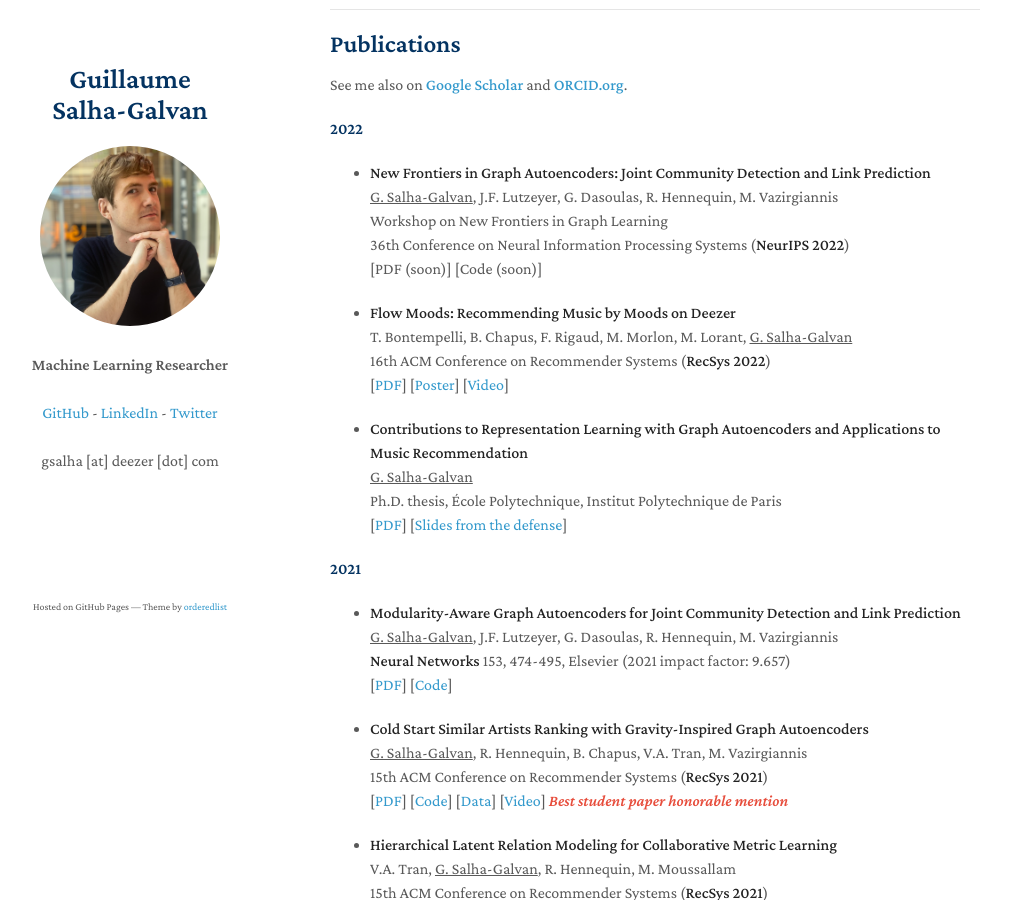
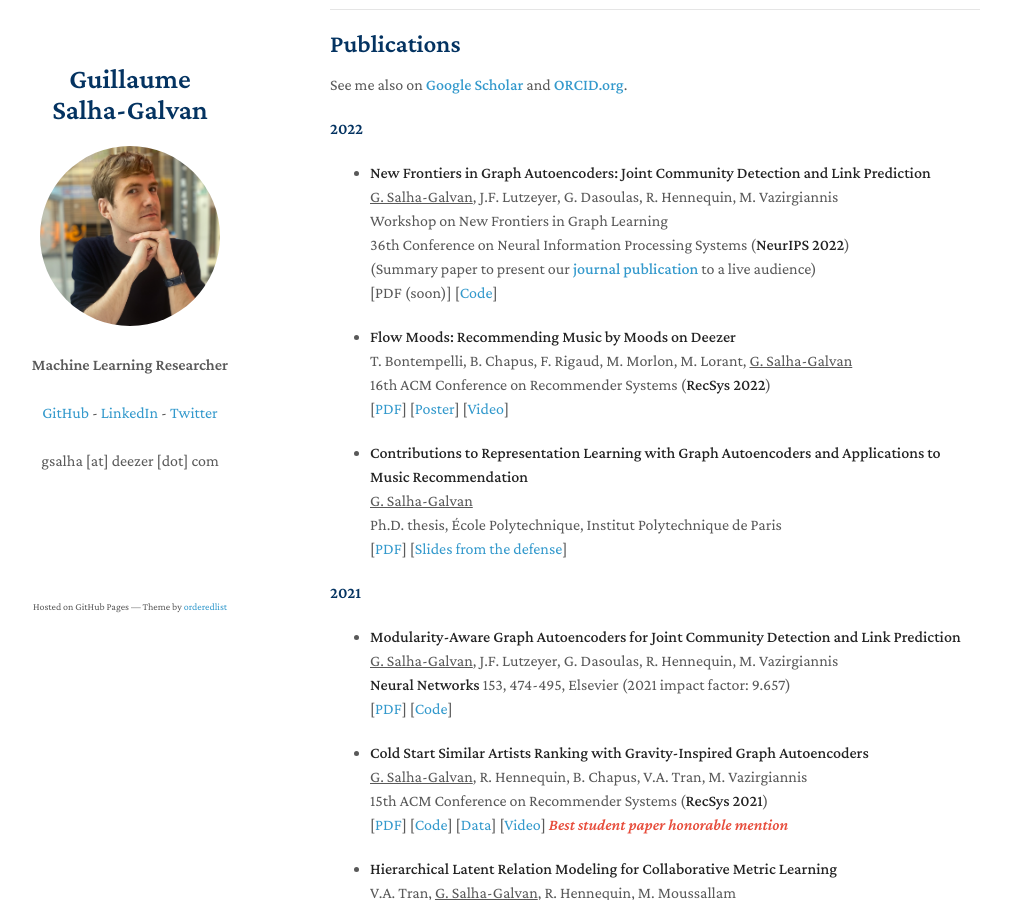
Before and after one commit to GuillaumeSalhaGalvan/GuillaumeSalhaGalvan.github.io, a Jekyll site: the page built from index.md, in a window 1280 px wide and 900 px high, scrolled down 771 px. Shown: the whole window, without its empty margins (140-1151 px from the left). Built offline with Jekyll 4.4.1, drawn with Linux system fonts in a browser that asks for light colours; our own code applies the rules of GitHub Pages for plain Markdown files; a script that is not in the unit is left out.

Commit message:
Update index.md

```diff
--- a/index.md
+++ b/index.md
@@ -33,7 +33,9 @@ See me also on **<a href="https://scholar.google.fr/citations?hl=fr&authuser=1&u
 - **New Frontiers in Graph Autoencoders: Joint Community Detection and Link Prediction**<br>
 <ins>G. Salha-Galvan</ins>, J.F. Lutzeyer, G. Dasoulas, R. Hennequin,  M. Vazirgiannis <br>
 Workshop on New Frontiers in Graph Learning <br> 36th Conference on Neural Information Processing Systems (**NeurIPS 2022**) <br>
-[PDF (soon)] [Code (soon)]
+(Summary paper to present our **<a href="https://arxiv.org/pdf/2202.00961.pdf" target="_blank">journal publication</a>** to a live audience)  <br>
+[PDF (soon)] [<a href="https://github.com/GuillaumeSalhaGalvan/modularity_aware_gae" target="_blank">Code</a>]
+
 
 - **Flow Moods: Recommending Music by Moods on Deezer**<br>
  T. Bontempelli, B. Chapus, F. Rigaud, M. Morlon, M. Lorant, <ins>G. Salha-Galvan</ins> <br>
```
